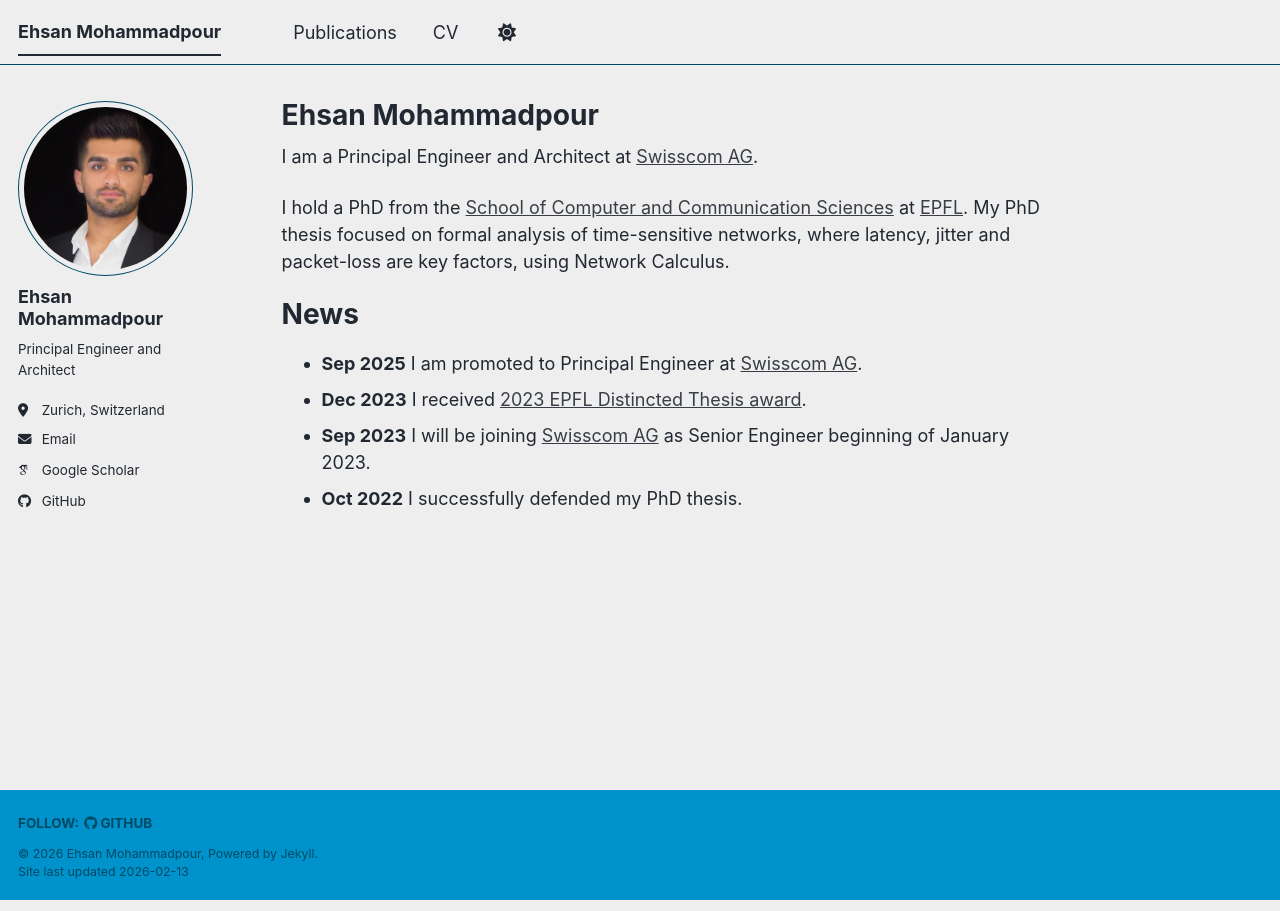
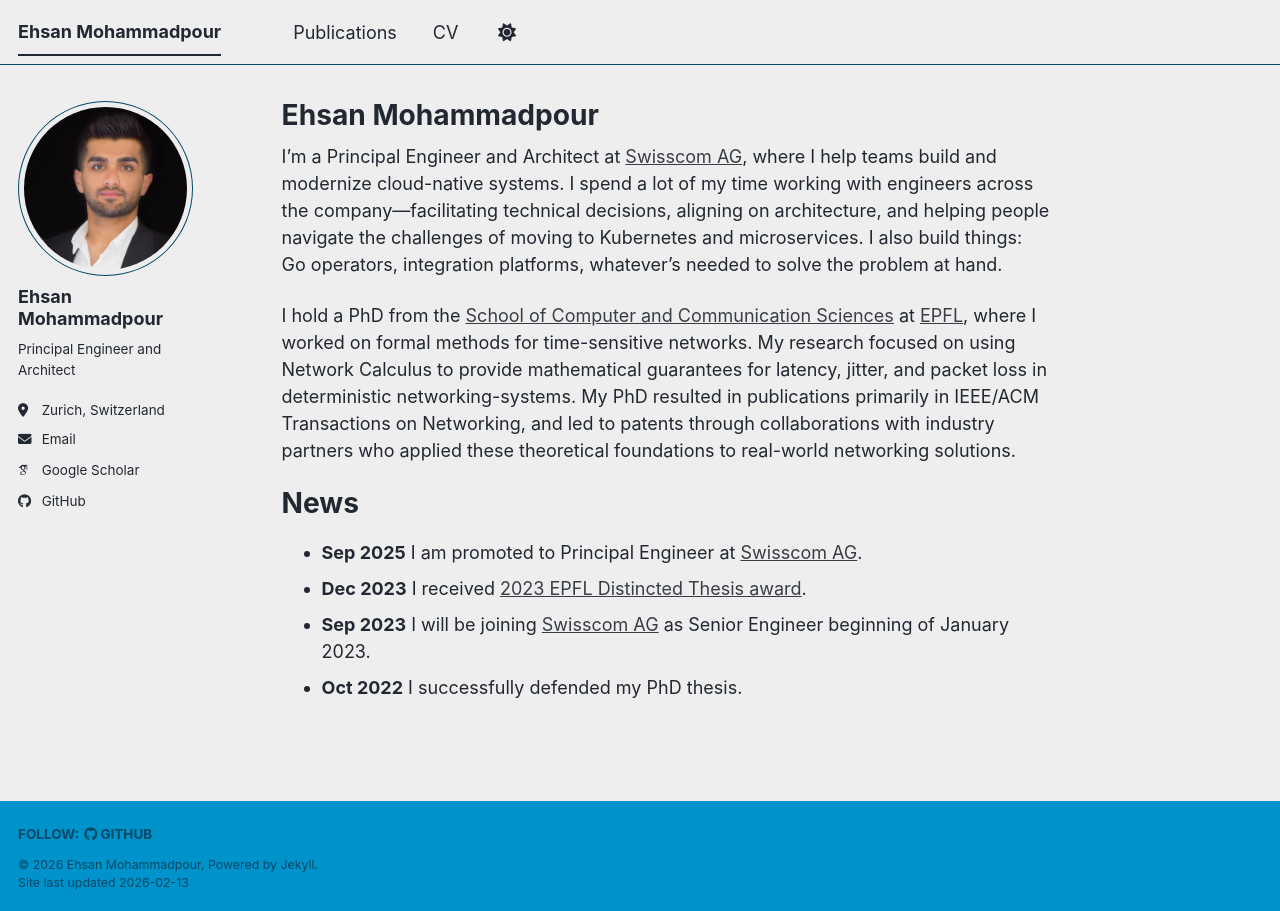
Before and after one commit to ehsanmpd/ehsanmpd.github.io, a Jekyll site: the page built from _pages/about.md, in a window 1280 px wide. Built offline with Jekyll 4.4.1, drawn with Linux system fonts in a browser that asks for light colours; some web fonts are replaced; a script bundle is joined from its source files by our own code; library files that are not in the unit come from our copies.

Commit message:
about me updated

```diff
--- a/_pages/about.md
+++ b/_pages/about.md
@@ -7,10 +7,10 @@
   - /about.html
 ---
 
-I am a Principal Engineer and Architect at [Swisscom AG](https://www.swisscom.ch).
+I'm a Principal Engineer and Architect at [Swisscom AG](https://www.swisscom.ch), where I help teams build and modernize cloud-native systems. I spend a lot of my time working with engineers across the company—facilitating technical decisions, aligning on architecture, and helping people navigate the challenges of moving to Kubernetes and microservices. I also build things: Go operators, integration platforms, whatever's needed to solve the problem at hand.
 
-I hold a PhD from the [School of Computer and Communication Sciences](https://www.epfl.ch/education/phd/edic-computer-and-communication-sciences/) at [EPFL](École polytechnique fédérale de Lausanne). My PhD thesis focused on formal analysis of time-sensitive networks, where latency, jitter and packet-loss are key factors, using Network Calculus.
-
+I hold a PhD from the [School of Computer and Communication Sciences](https://www.epfl.ch/education/phd/edic-computer-and-communication-sciences/) at [EPFL](École polytechnique fédérale de Lausanne), where I worked on formal methods for time-sensitive networks. My research focused on using Network Calculus to provide mathematical guarantees for latency, jitter, and packet loss in deterministic networking-systems.
+My PhD resulted in publications primarily in IEEE/ACM Transactions on Networking, and led to patents through collaborations with industry partners who applied these theoretical foundations to real-world networking solutions.
 
 
 
```
